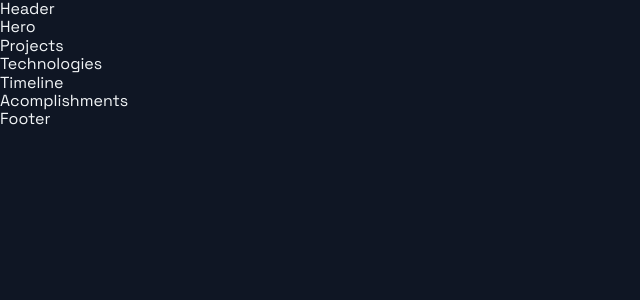
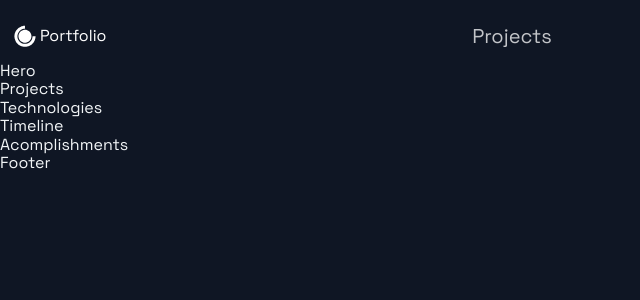
Before and after one commit to dmitridrozdov/portfolio-website, a Next.js app: page / in a window 1280 px wide. Shown: the top 300 px of the page, without its empty margins (0-640 px from the left). Built offline with nearby package versions, Linux system fonts and the light colour scheme.

Commit message:
Update Header.js

```diff
--- a/src/components/Header/Header.js
+++ b/src/components/Header/Header.js
@@ -6,9 +6,22 @@
 import { Container, Div1, Div2, Div3, NavLink, SocialIcons } from './HeaderStyles';
 
 const Header = () =>  (
-  <div>
-    Header
-  </div>
+  <Container>
+    <Div1>
+      <Link href="/">
+        <a style={{ display:'flex', alignItems:'center', color:'white' }}>
+          <DiCssdeck size='3rem'/><span>Portfolio</span>
+        </a>
+      </Link>
+    </Div1>
+    <Div2>
+      <li>
+        <Link href='#projects'>
+          <NavLink>Projects</NavLink>
+        </Link>
+      </li>
+    </Div2>
+  </Container>
 );
 
 export default Header;
```
